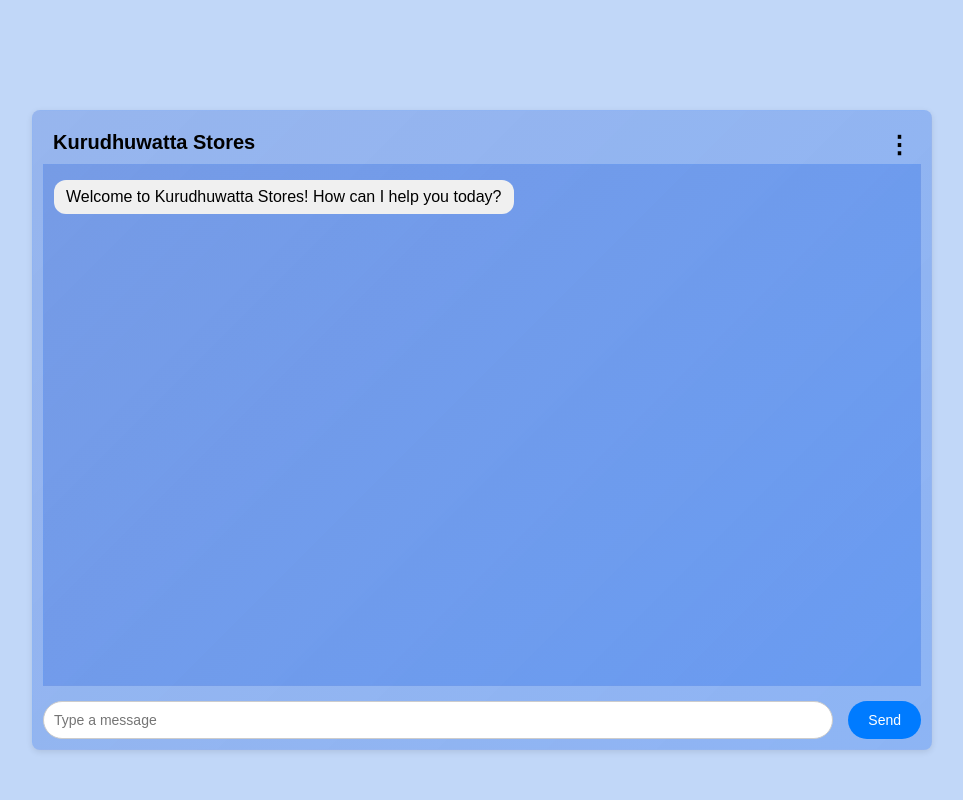
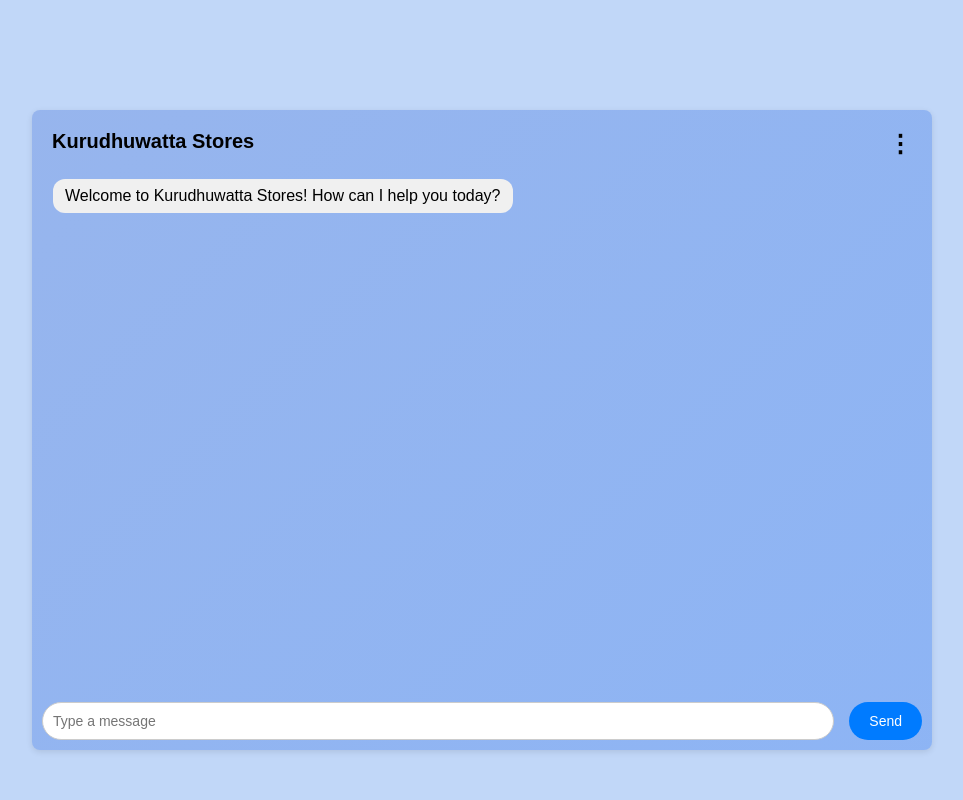
Before and after one commit to 11Ramesh/chat_app_kutuduwatta, a Flask app: page /chat in a window 1280 px wide. Shown: the whole page, without its empty margins (158-1121 px from the left). Run offline with Flask 3, Linux system fonts and the light colour scheme; a user stored in the database is signed in; parts of the project's set-up code (start-up, migrations or seed data) failed here and were passed over.

Commit message:
commit13

```diff
--- a/static/chat.css
+++ b/static/chat.css
@@ -13,11 +13,10 @@
   max-width: 900px;
   margin: auto;
   padding: 10px;
-  border: 1px solid #cccccc00;
   display: flex;
   flex-direction: column;
   height: 80vh;
-  background: linear-gradient(135deg, #1149cb3d, #1161ec4b);
+  background: linear-gradient(135deg, #1149cb3d, #1161ec4b); /* ✅ only one gradient */
   border-radius: 10px;
   box-sizing: border-box;
 }
@@ -53,7 +52,7 @@
   padding: 5px;
   border: 1px solid #eeeeee00;
   margin-bottom: 10px;
-  background: linear-gradient(135deg, #1149cb3d, #1161ec4b);
+  background: transparent;   /* ✅ no extra background */
 }
 
 /* Messages */
```
